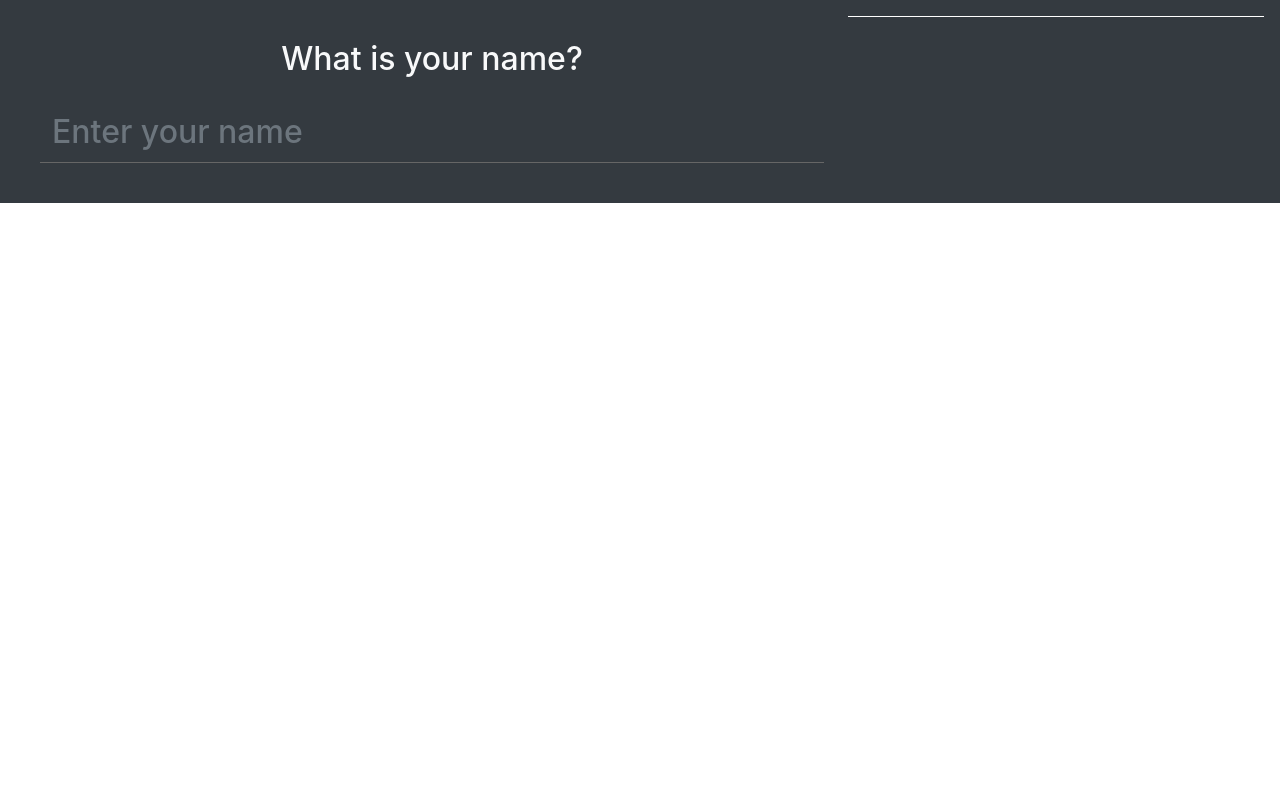
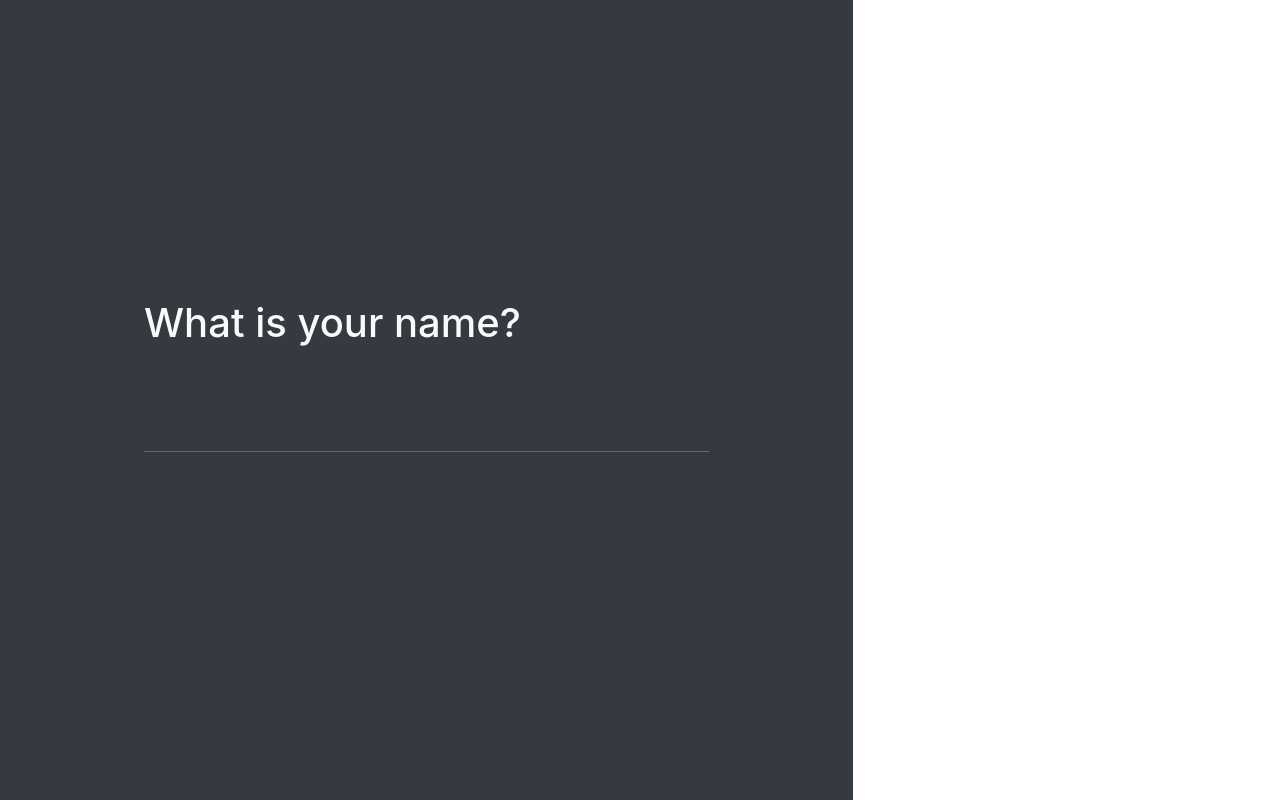
Before and after one commit to nidhikedilaya/realtime-chat-app, a Next.js app: page / in a window 1280 px wide. Built offline with nearby package versions, Linux system fonts and the light colour scheme.

Commit message:
Minor changes pt.2

```diff
--- a/pages/index.js
+++ b/pages/index.js
@@ -1,5 +1,3 @@
-/* pages/index.js */
-
 import React, { Component } from "react";
 import Layout from "../components/Layout";
 import Chat from "../components/Chat";
@@ -10,7 +8,9 @@
   handleKeyUp = (evt) => {
     if (evt.keyCode === 13) {
       const user = evt.target.value.trim();
-      if (user) this.setState({ user });
+      if (user) {
+        this.setState({ user });
+      }
     }
   };
 
@@ -23,17 +23,21 @@
       border: 0,
       borderBottom: "1px solid #666",
       borderRadius: 0,
-      fontSize: "2rem",
+      fontSize: "3rem",
       fontWeight: 500,
+      boxShadow: "none",
     };
 
     return (
       <Layout pageTitle="Realtime Chat">
-        <main className="container-fluid min-vh-100 bg-dark d-flex flex-column justify-content-center align-items-center p-3">
-          <div className="row w-100 flex-grow-1">
-            <section className="col-12 col-md-8 d-flex justify-content-center align-items-center p-4">
-              <div className="text-center w-100">
-                <h1 className="text-light mb-4" style={{ fontSize: "2rem" }}>
+        <main className="container-fluid position-absolute h-100 bg-dark">
+          <div className="row position-absolute w-100 h-100">
+            <section className="col-md-8 d-flex flex-row flex-wrap align-items-center align-content-center px-5">
+              <div className="px-5 mx-5">
+                <span
+                  className="d-block w-100 h1 text-light"
+                  style={{ marginTop: -50 }}
+                >
                   {user ? (
                     <>
                       <span style={{ color: "#999" }}>Hello!</span> {user}
@@ -41,22 +45,21 @@
                   ) : (
                     "What is your name?"
                   )}
-                </h1>
+                </span>
 
                 {!user && (
                   <input
                     type="text"
-                    className="form-control mx-auto"
-                    style={nameInputStyles}
+                    className="form-control mt-3 px-3 py-2"
                     onKeyUp={this.handleKeyUp}
                     autoComplete="off"
-                    placeholder="Enter your name"
+                    style={nameInputStyles}
                   />
                 )}
               </div>
             </section>
 
-            <section className="col-12 col-md-4 bg-white px-0 d-flex flex-column h-100">
+            <section className="col-md-4 position-relative d-flex flex-wrap h-100 align-items-start align-content-between bg-white px-0">
               {user && <Chat activeUser={user} />}
             </section>
           </div>
```
